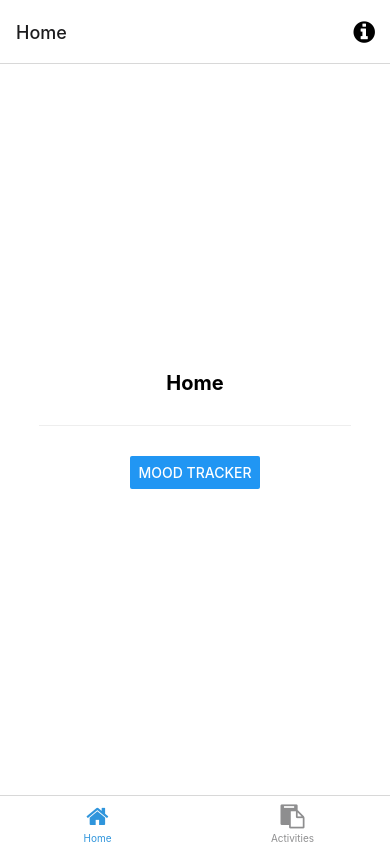
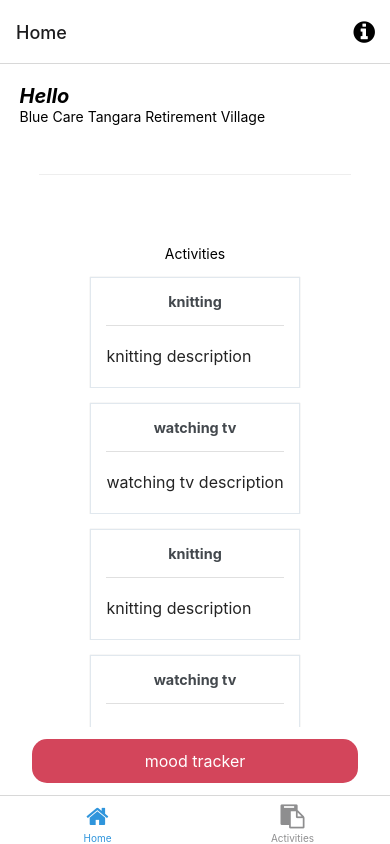
Before and after one commit to Q-N-M/wellderly-mobile, a React Native app: screen /Home in a window 390 px wide. Built offline with nearby package versions, Linux system fonts and the light colour scheme; what expo-linking would draw is missing.

Commit message:
create HomeScreen screen

```diff
--- a/package.json
+++ b/package.json
@@ -18,6 +18,8 @@
     "@react-navigation/bottom-tabs": "^6.0.5",
     "@react-navigation/native": "^6.0.2",
     "@react-navigation/native-stack": "^6.1.0",
+    "@rneui/base": "^4.0.0-rc.6",
+    "@rneui/themed": "^4.0.0-rc.6",
     "expo": "~46.0.7",
     "expo-asset": "~8.6.1",
     "expo-constants": "~13.2.3",
--- /dev/null
+++ b/src/components/ActivitiesCardsComponent.jsx
@@ -0,0 +1,50 @@
+import React from "react";
+import { View, ScrollView, StyleSheet, Image } from "react-native";
+import { Text, Card, Button, Icon } from "@rneui/themed";
+
+
+export default function ActivitiesCardsComponent(props) {
+  return (
+    <>
+      <ScrollView>
+        <View style={styles.container}>
+          <Card>
+            <Card.Title>{props.name}</Card.Title>
+            <Card.Divider />
+            <View style={styles.user}>
+              {/* <Image
+                    style={styles.image}
+                    resizeMode="cover"
+                    source={{ uri: u.avatar }}
+                  /> */}
+              <Text style={styles.name}>{props.description}</Text>
+              <Text style={styles.name}>{props.id}</Text>
+            </View>
+          </Card>
+        </View>
+      </ScrollView>
+    </>
+  );
+}
+
+const styles = StyleSheet.create({
+  container: {
+    flex: 1,
+  },
+  fonts: {
+    marginBottom: 8,
+  },
+  user: {
+    flexDirection: "row",
+    marginBottom: 6,
+  },
+  image: {
+    width: 30,
+    height: 30,
+    marginRight: 10,
+  },
+  name: {
+    fontSize: 16,
+    marginTop: 5,
+  },
+});
--- a/src/components/ButtonComponent.tsx
+++ b/src/components/ButtonComponent.tsx
@@ -18,7 +18,7 @@ const ButtonComponent = ({ text, colors, func }: props) => {
       ]}
       onPress={() => func()}
     >
-      <Text style={styles.text}>Halo</Text>
+      <Text style={styles.text}>{text}</Text>
     </TouchableOpacity>
   );
 };
--- a/src/navigation/RootNavigator.tsx
+++ b/src/navigation/RootNavigator.tsx
@@ -5,7 +5,6 @@ import MoodTrackerScreen from "../screens/MoodTrackerScreen";
 import { RootStackParamList } from "../types/navigation";
 import BottomTabNavigator from "./BottomTabNavigator";
 import AuthStackNavigator from "./AuthStackNavigator";
-import HomeStackNavigator from "./HomeStackNavigator";
 
 /**
  * A root stack navigator is often used for displaying modals on top of all other content.
@@ -31,11 +30,6 @@ export default function RootNavigator() {
         component={AuthStackNavigator}
         options={{ headerShown: false }}
       />
-      {/* <RootStack.Screen
-        name="Home"
-        component={HomeStackNavigator}
-        // options={{ headerShown: false }}
-      /> */}
       <RootStack.Screen
         name="MoodTracker"
         component={MoodTrackerScreen}
--- a/src/screens/HomeScreen.tsx
+++ b/src/screens/HomeScreen.tsx
@@ -1,23 +1,85 @@
 import React from "react";
-import { Button, StyleSheet } from "react-native";
+import { Button, StyleSheet, ScrollView } from "react-native";
 import { Text, View } from "../components/Themed";
 import { RootTabScreenProps } from "../types/navigation";
 import { useNavigation } from "@react-navigation/core";
+import ActivitiesCardsComponent from "../components/ActivitiesCardsComponent";
+import ButtonComponent from "../components/ButtonComponent";
+
+// dummy data
+const activities = [
+  {
+    name: "knitting",
+    description: "knitting description",
+  },
+  {
+    name: "watching tv",
+    description: "watching tv description",
+  },
+  {
+    name: "knitting",
+    description: "knitting description",
+  },
+  {
+    name: "watching tv",
+    description: "watching tv description",
+  },
+  {
+    name: "watching tv",
+    description: "watching tv description",
+  },
+];
 
 export default function HomeScreen({ navigation }: RootTabScreenProps<"Home">) {
   const nav = useNavigation();
+
+  const showActivities = () => {
+    return activities.map((activity, key) => (
+      <ActivitiesCardsComponent
+        name={activity.name}
+        description={activity.description}
+      />
+    ));
+  };
+
   return (
     <View style={styles.container}>
-      <Text style={styles.title}>Home</Text>
+      <View style={styles.topView}>
+        <Text style={styles.title}>Hello</Text>
+        <Text>Blue Care Tangara Retirement Village</Text>
+      </View>
+      <ScrollView contentContainerStyle={styles.containerScrollView}>
         <View
           style={styles.separator}
           lightColor="#eee"
           darkColor="rgba(255,255,255,0.1)"
         />
-      <Button
-        title="mood tracker"
-        onPress={() => nav.navigate("MoodTracker")}
+
+        <View style={styles.marginActivity}></View>
+        <View>
+          <Text>Activities</Text>
+        </View>
+        <View>
+          {activities.length != 0 ? (
+            showActivities()
+          ) : (
+            <Text>No activities yet</Text>
+          )}
+        </View>
+        <View
+          style={styles.separator}
+          lightColor="#eee"
+          darkColor="rgba(255,255,255,0.1)"
         />
+        <View></View>
+      </ScrollView>
+      <View style={styles.buttonStyle}>
+        <ButtonComponent
+          text="mood tracker"
+          colors="not-primary"
+          func={() => nav.navigate("MoodTracker")}
+        />
+      </View>
     </View>
   );
 }
@@ -25,12 +87,31 @@ export default function HomeScreen({ navigation }: RootTabScreenProps<"Home">) {
 const styles = StyleSheet.create({
   container: {
     flex: 1,
+  },
+  containerScrollView: {
+    flexGrow: 1,
     alignItems: "center",
     justifyContent: "center",
+    borderTopLeftRadius: 20,
+    borderTopRightRadius: 20,
+  },
+  topView: {
+    padding: "5%",
+  },
+  marginActivity: {
+    margin: 20,
   },
   title: {
     fontSize: 20,
     fontWeight: "bold",
+    fontStyle: "italic",
+  },
+  buttonStyle: {
+    alignItems: "center",
+    justifyContent: "center",
+    paddingVertical: 12,
+    paddingHorizontal: 32,
+    elevation: 3,
   },
   separator: {
     marginVertical: 30,
```
Also changed, not shown: 2 other files (tests, documents, lock files or other folders). Lines whose indentation alone changed are shown as unchanged.
